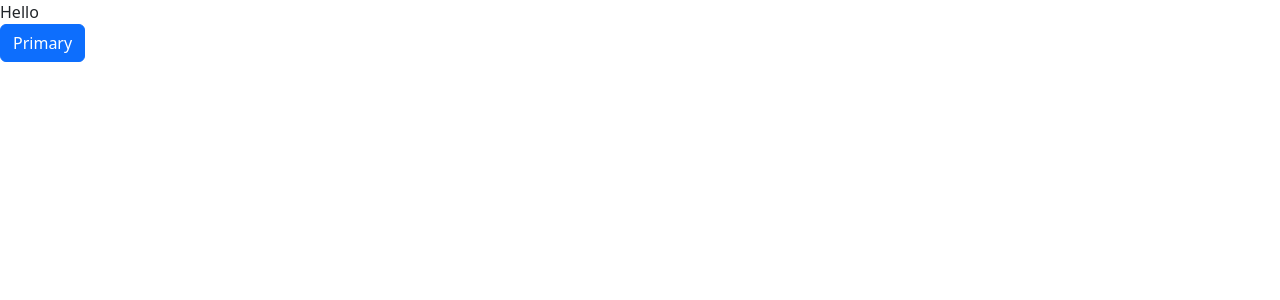
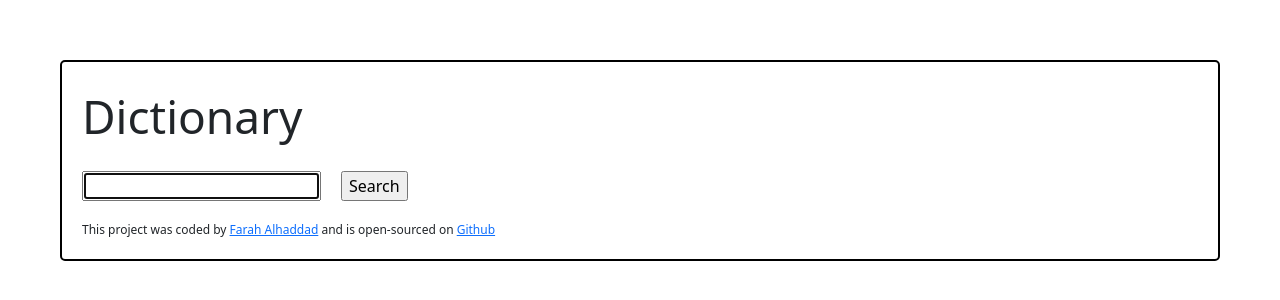
Before and after one commit to Farahalh/react-dictionary-project, a React (Create React App) app: page / in a window 1280 px wide. Shown: the top 300 px of the page. Built offline with nearby package versions, Linux system fonts and the light colour scheme.

Commit message:
Adding search engine with onChange alert and basic CSS to build on

```diff
--- a/src/App.css
+++ b/src/App.css
@@ -0,0 +1,15 @@
+.App {
+  border: 2px solid black;
+  border-radius: 5px;
+  margin: 60px 60px;
+}
+
+.App header {
+  font-size: 46px;
+  margin: 20px 0;
+}
+
+.App footer {
+  font-size: 12px;
+  margin: 20px 0;
+}
--- a/src/App.js
+++ b/src/App.js
@@ -1,14 +1,31 @@
 import React from "react";
 import "bootstrap/dist/css/bootstrap.css";
+import Dictionary from "./Dictionary";
 import "./App.css";
 
 function App() {
   return (
     <div className="App">
-      <header className="App-header">Hello</header>
-      <button type="button" class="btn btn-primary">
-        Primary
-      </button>
+      <div className="container">
+        <header className="App-header">Dictionary</header>
+        <main>
+          <Dictionary />
+        </main>
+        <footer className="App-footer">
+          This project was coded by {""}
+          <a href="https://farahalh.com/" target="_blank" rel="noreferrer">
+            Farah Alhaddad
+          </a>
+          {""} and is open-sourced on {""}
+          <a
+            href="https://github.com/Farahalh"
+            target="_blank"
+            rel="noreferrer"
+          >
+            Github
+          </a>
+        </footer>
+      </div>
     </div>
   );
 }
--- /dev/null
+++ b/src/Dictionary.css
@@ -0,0 +1,3 @@
+.Dictionary .Search-button {
+    margin: 0 20px;
+}
--- /dev/null
+++ b/src/Dictionary.js
@@ -0,0 +1,30 @@
+import React, { useState } from "react";
+import "./Dictionary.css";
+
+export default function Dictionary() {
+  let [keyword, setKeyword] = useState(null);
+
+  function search(event) {
+    event.preventDefault();
+    alert(`Searching for ${keyword} definition`);
+  }
+
+  function handleKeyWordChange(event) {
+    console.log(event.target.value);
+    setKeyword(event.target.value);
+  }
+
+  return (
+    <div className="Dictionary">
+      <form onSubmit={search}>
+        <input
+          type="search"
+          autoFocus={true}
+          onChange={handleKeyWordChange}
+          className="Search-field"
+        />
+        <input type="submit" value="Search" className="Search-button" />
+      </form>
+    </div>
+  );
+}
```
